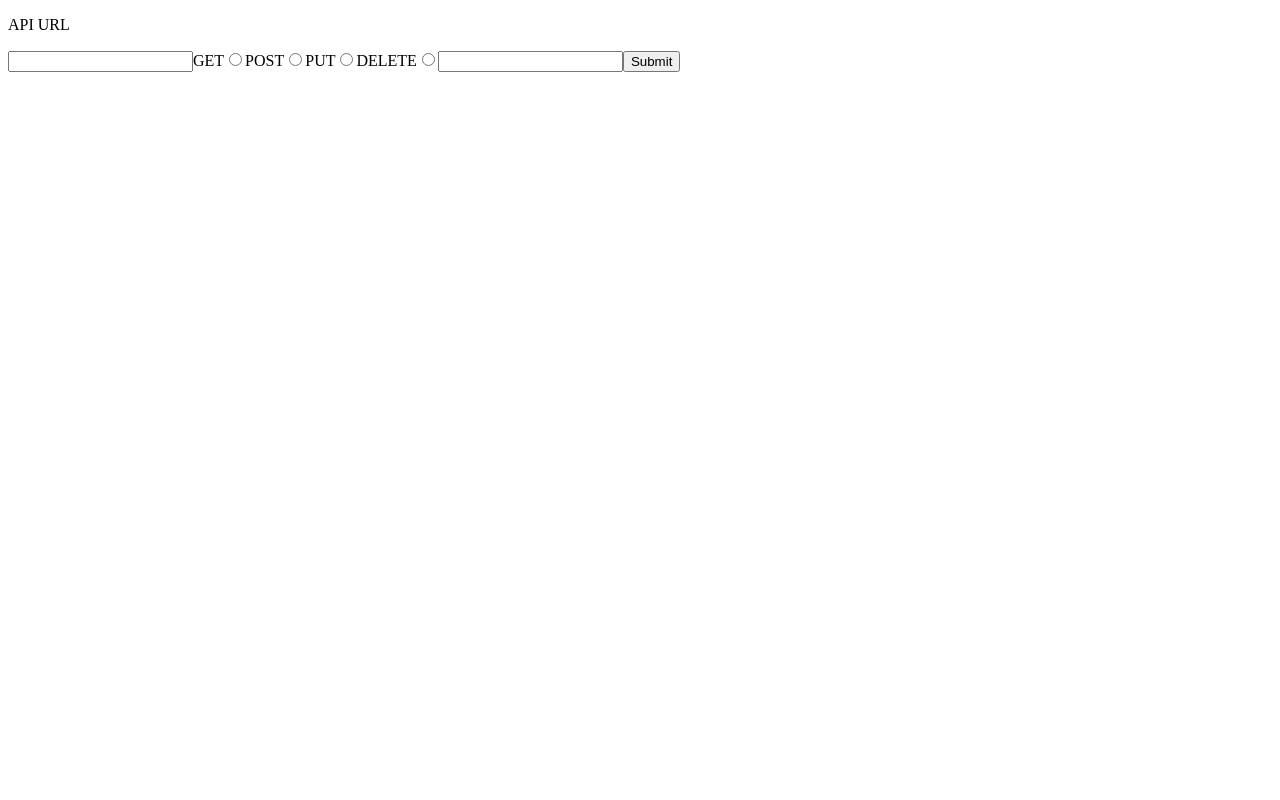
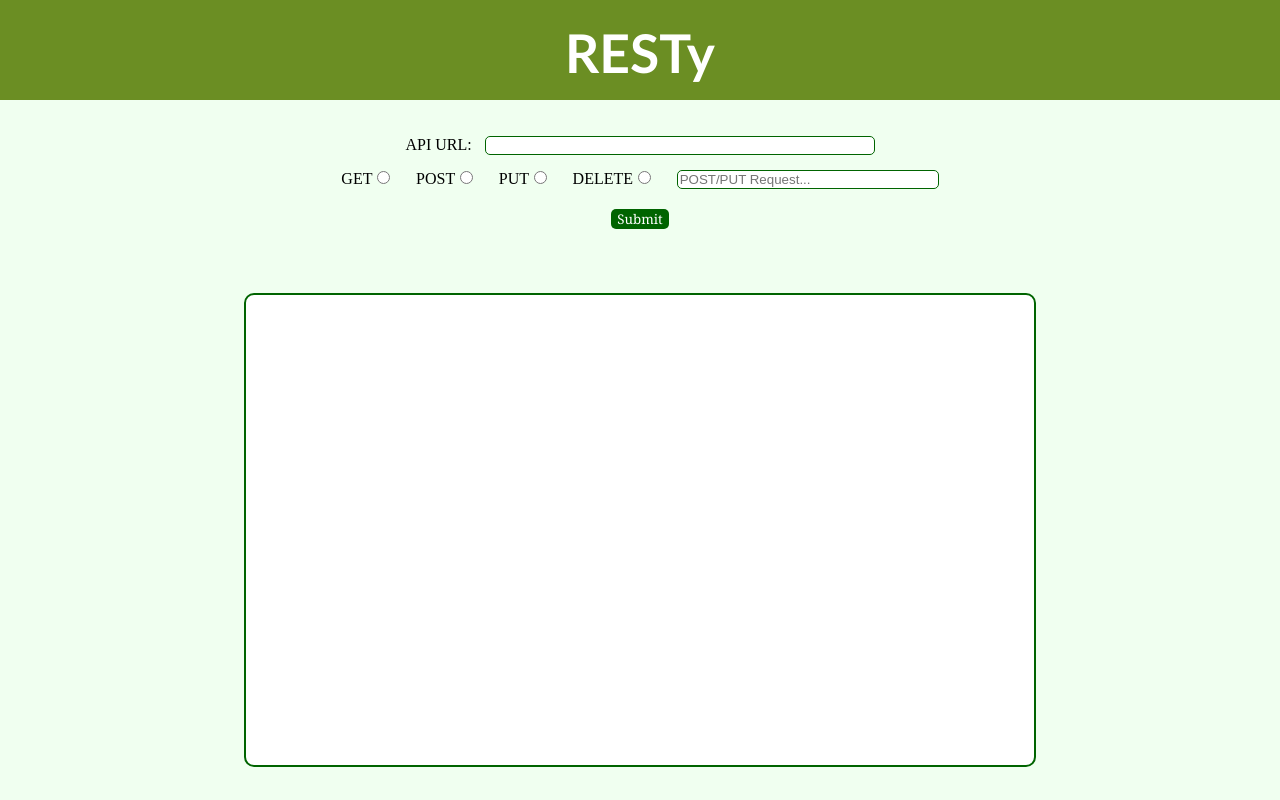
Before and after one commit to SjaanHydrick/class-29, a React app: page / in a window 1280 px wide. Built offline with nearby package versions, Linux system fonts and the light colour scheme.

Commit message:
styling complete

```diff
--- a/package.json
+++ b/package.json
@@ -24,7 +24,8 @@
   "dependencies": {
     "react": "^17.0.1",
     "react-dom": "^17.0.1",
-    "superagent": "^6.1.0"
+    "superagent": "^6.1.0",
+    "ttf-loader": "^1.0.2"
   },
   "devDependencies": {
     "@babel/core": "^7.12.13",
--- /dev/null
+++ b/src/components/Display/Display.css
@@ -0,0 +1,23 @@
+body {
+    margin: 0;
+    background-color: honeydew;
+    text-align: center;
+}
+
+.received {
+    display: block;
+    width: 60%;
+    height: 450px;
+    overflow-y: auto;
+    margin-top: 5%;
+    margin-left: auto;
+    margin-right: auto;
+    padding: 10px;
+    border: solid 2px darkgreen;
+    border-radius: 10px;
+    background-color: white;
+    font-family: Arial, Helvetica, sans-serif;
+    font-size: 11pt;
+    text-align: left;
+    white-space: pre-line;
+}
--- a/src/components/Display.jsx
+++ b/src/components/Display/Display.jsx
@@ -1,6 +1,7 @@
 import React from 'react';
 import PropTypes from 'prop-types';
-import Input from './Input';
+import Input from '../Input/Input';
+import styles from './Display.css';
 
 const Display = ({ received, handleInput, handleClick }) => (
   <div>
@@ -8,7 +9,8 @@ const Display = ({ received, handleInput, handleClick }) => (
       handleInput={handleInput}
       handleClick={handleClick}
     />
-    <p>{received}</p>
+    <p
+      className={styles.received}>{received}</p>
   </div>
 );
 
--- /dev/null
+++ b/src/components/Header/Header.css
@@ -0,0 +1,11 @@
+h1 {
+    height: 80px;
+    width: 100%;
+    margin-top: 0;
+    padding-top: 20px;
+    text-align: center;
+    font-family: Optima;
+    font-size: 40pt;
+    color: white;
+    background-color: olivedrab;
+}
--- /dev/null
+++ b/src/components/Header/Header.js
@@ -0,0 +1,12 @@
+import React, { Component } from 'react';
+import './Header.css';
+
+export default class Header extends Component {
+  render() {
+    return (
+      <div>
+        <h1>RESTy</h1>
+      </div>
+    );
+  }
+}
--- a/src/components/Input.jsx
+++ /dev/null
@@ -1,61 +0,0 @@
-import React from 'react';
-import PropTypes from 'prop-types';
-
-const Input = ({ handleInput, handleClick }) => (
-  <form onSubmit={handleClick}>
-    <p>API URL</p>
-    <input
-      name="url"
-      type="text"
-      onChange={handleInput}
-    />
-
-    <span>GET</span>
-    <input
-      name="method"
-      type="radio"
-      value="get"
-      select="true"
-      onChange={handleInput}
-    />
-
-    <span>POST</span>
-    <input
-      name="method"
-      type="radio"
-      value="post"
-      onChange={handleInput}
-    />
-
-    <span>PUT</span>
-    <input
-      name="method"
-      type="radio"
-      value="put"
-      onChange={handleInput}
-    />
-
-    <span>DELETE</span>
-    <input
-      name="method"
-      type="radio"
-      value="delete"
-      onChange={handleInput}
-    />
-
-    <input
-      name="JSON"
-      type="text"
-      onChange={handleInput}
-    />
-
-    <button>Submit</button>
-  </form>
-);
-
-Input.propTypes = {
-  handleClick: PropTypes.func,
-  handleInput: PropTypes.func
-};
-
-export default Input;
--- /dev/null
+++ b/src/components/Input/Input.css
@@ -0,0 +1,29 @@
+.api {
+    margin-right: 1%;
+}
+
+.apiInput {
+    width: 30%;
+    margin-bottom: 1%;
+    border: solid 1px darkgreen;
+    border-radius: 5px;
+}
+
+input[type="radio"] {
+    margin-right: 2%;
+    margin-bottom: 2%;
+}
+
+.json {
+    width: 20%;
+    border: solid 1px darkgreen;
+    border-radius: 5px;
+}
+
+button {
+    background-color: darkgreen;
+    font-family: Georgia, 'Times New Roman', Times, serif;
+    color: white;
+    border: none;
+    border-radius: 5px;
+}
--- /dev/null
+++ b/src/components/Input/Input.jsx
@@ -0,0 +1,72 @@
+import React from 'react';
+import PropTypes from 'prop-types';
+import styles from './Input.css';
+
+const Input = ({ handleInput, handleClick }) => (
+  <form onSubmit={handleClick}>
+    <span className={styles.api}>API URL:</span>
+    <input
+      className={styles.apiInput}
+      name="url"
+      type="text"
+      onChange={handleInput}
+    />
+    <br />
+    <label>
+      <span className={styles.get}>GET</span>
+      <input
+        name="method"
+        type="radio"
+        value="get"
+        onChange={handleInput}
+      />
+    </label>
+
+    <label>
+      <span className={styles.post}>POST</span>
+      <input
+        name="method"
+        type="radio"
+        value="post"
+        onChange={handleInput}
+      />
+    </label>
+
+    <label>
+      <span className={styles.put}>PUT</span>
+      <input
+        name="method"
+        type="radio"
+        value="put"
+        onChange={handleInput}
+      />
+    </label>
+
+    <label>
+      <span className={styles.delete}>DELETE</span>
+      <input
+        name="method"
+        type="radio"
+        value="delete"
+        onChange={handleInput}
+      />
+    </label>
+
+    <input
+      className={styles.json}
+      placeholder="POST/PUT Request..."
+      name="json"
+      type="text"
+      onChange={handleInput}
+    />
+    <br />
+    <button>Submit</button>
+  </form>
+);
+
+Input.propTypes = {
+  handleClick: PropTypes.func,
+  handleInput: PropTypes.func
+};
+
+export default Input;
--- a/src/container/Resty.jsx
+++ b/src/container/Resty.jsx
@@ -1,17 +1,18 @@
+/* eslint-disable max-len */
 import React, { Component } from 'react';
-import Display from '../components/Display';
+import Display from '../components/Display/Display';
 import {
   fetchPost,
   createPost,
   updatePost,
   deletePost
 } from '../services/fetches';
+import Header from '../components/Header/Header';
 
 export default class Resty extends Component {
     state = {
       url: '',
       method: '',
-      json: {},
       received: ''
     }
 
@@ -30,6 +31,9 @@ export default class Resty extends Component {
         const received = await fetchPost(url);
         await this.setState({
           received: JSON.stringify(received)
+            .replace(/,/g, ', \n')
+            .replace(/{/g, '{ \n')
+            .replace(/}/g, '\n }')
         });
       }
 
@@ -37,6 +41,9 @@ export default class Resty extends Component {
         const received = await createPost(url, JSON.parse(json));
         await this.setState({
           received: JSON.stringify(received)
+            .replace(/,/g, ', \n')
+            .replace(/{/g, '{ \n')
+            .replace(/}/g, '\n }')
         });
       }
 
@@ -44,13 +51,19 @@ export default class Resty extends Component {
         const received = await updatePost(url, JSON.parse(json));
         await this.setState({
           received: JSON.stringify(received)
+            .replace(/,/g, ', \n')
+            .replace(/{/g, '{ \n')
+            .replace(/}/g, '\n }')
         });
       }
 
       if(method === 'delete') {
-        const received = await deletePost(url, JSON.parse(json));
+        const received = await deletePost(url);
         await this.setState({
           received: JSON.stringify(received)
+            .replace(/,/g, ', \n')
+            .replace(/{/g, '{ \n')
+            .replace(/}/g, '\n }')
         });
       }
     }
@@ -59,6 +72,7 @@ export default class Resty extends Component {
       const { received } = this.state;
       return (
         <div>
+          <Header />
           <Display
             received={received}
             handleClick={this.handleClick}
--- a/src/services/fetches.js
+++ b/src/services/fetches.js
@@ -16,7 +16,7 @@ export async function createPost(url, json) {
 export async function updatePost(url, json) {
   const res = await request
     .put(`${url}`)
-    .send(`${json}`);
+    .send(json);
   return res.body;
 }
 
```
Also changed, not shown: 1 other file (tests, documents, lock files or other folders).
